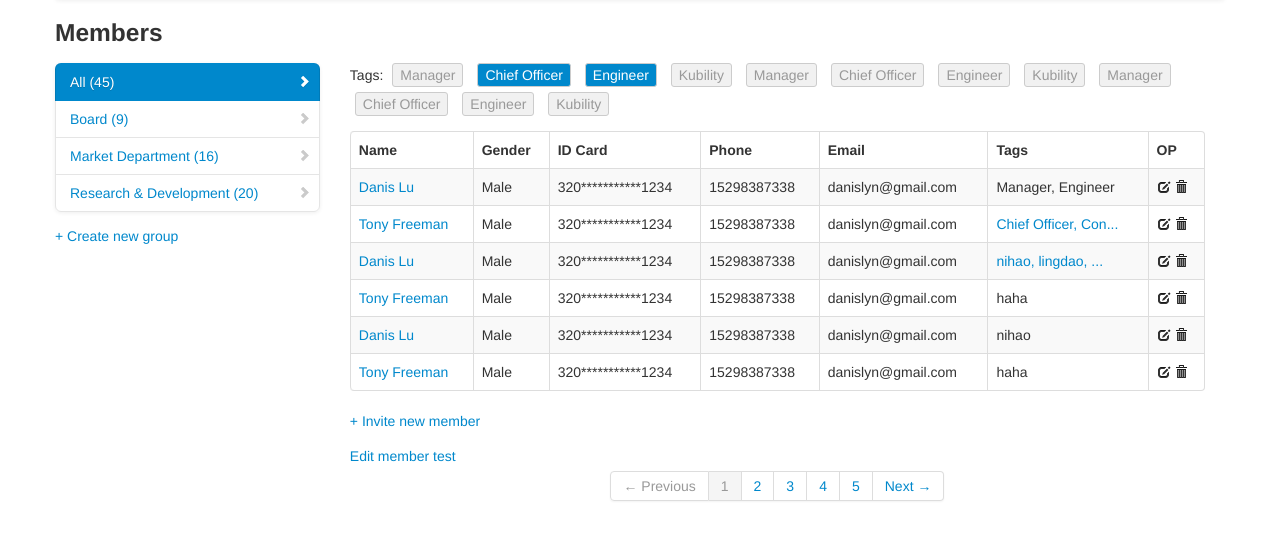
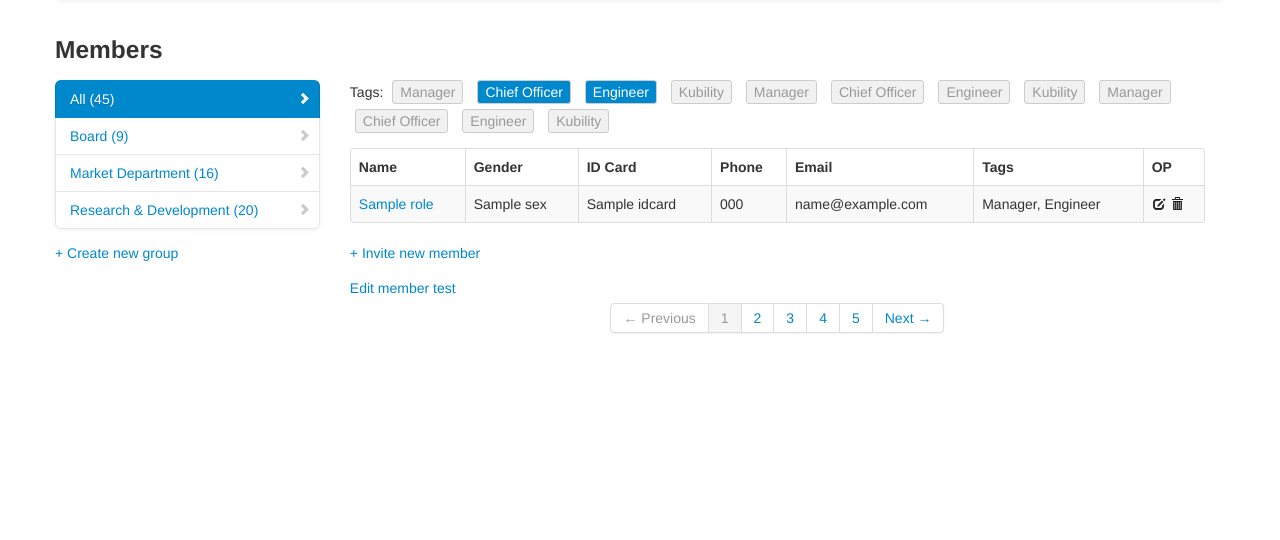
Before and after one commit to skymoney/SkyMeeting, a Python web app: template SkyMeeting/templates/members.html in a window 1280 px wide. Shown: the part 62-602 px from the top of the page. Run offline with Jinja, Linux system fonts and the light colour scheme; the template is opened without the code that fills it: most values are stand-ins (such as "Sample title", 1, 10 or a date in 2020).

Commit message:
update template of members

```diff
--- a/SkyMeeting/public/js/uniform.default.js
+++ b/SkyMeeting/public/js/uniform.default.js
@@ -1,7 +1,6 @@
-$(function() {
-
+/* Global Functions */
 // click event for customized checkbox
-	$("div.checker input").click(function(){
+var checkerClickFunc = function(){
 	var target = $(this).parent("span");
 	if(target.hasClass("checked"))
 	{
@@ -11,17 +10,22 @@ $(function() {
 	{
 		target.addClass("checked");
 	}
-	});
+};
 
 // click event for customized radio
-	$("div.radio input").click(function(){
+var radioClickFunc = function(){
 	$(this).parents("label.radio").siblings("label.radio").each(function(){
 		$(this).find("div.radio span").removeClass("checked");
 	});
 	var target = $(this).parent("span");
 	target.addClass("checked");
-	});
+};
 
 
+// ====================================
+$(function() {
+	// bind click event
+	$("div.checker input").bind("click", checkerClickFunc);
+	$("div.radio input").bind("click", radioClickFunc);
 
 });
--- a/SkyMeeting/templates/base.html
+++ b/SkyMeeting/templates/base.html
@@ -21,7 +21,7 @@
   </head>
   <body>
 
-	<div class="container" style="height:65px;">
+	<div class="container">
 		<div class="navbar-wrapper">
 			<div class="navbar">
 				<div class="navbar-inner">
--- a/SkyMeeting/templates/members.html
+++ b/SkyMeeting/templates/members.html
@@ -141,28 +141,28 @@
   				<!--Sidebar content-->
   				<ul class="nav nav-list side-nav">
   					<li class="active">
-  						<a href="#">
+  						<a href="javascript:void(0);">
   							<span class="group-name">All</span>
   							<span class="group-size">(45)</span>
   							<i class="icon-chevron-right"></i>
   						</a>
   					</li>
   					<li>
-  						<a href="#">
+  						<a href="javascript:void(0);">
   							<span class="group-name">Board</span>
   							<span class="group-size">(9)</span>
   							<i class="icon-chevron-right"></i>
   						</a>
   					</li>
   					<li>
-  						<a href="#">
+  						<a href="javascript:void(0);">
   							<span class="group-name">Market Department</span>
   							<span class="group-size">(16)</span>
   							<i class="icon-chevron-right"></i>
   						</a>
   					</li>
   					<li>
-  						<a href="#">
+  						<a href="javascript:void(0);">
   							<span class="group-name">Research &amp; Development</span>
   							<span class="group-size">(20)</span>
   							<i class="icon-chevron-right"></i>
@@ -217,12 +217,13 @@
 						</tr>
 					</thead>
 					<tbody>
+						{% for role in memberAll %}
 						<tr class="odd">
-							<td><a href="#">Danis Lu</a></td>
-							<td>Male</td>
-							<td>320***********1234</td>
-							<td>15298387338</td>
-							<td>danislyn@gmail.com</td>
+							<td><a href="javascript:void(0);">{{ role.name }}</a></td>
+							<td>{{ role.sex }}</td>
+							<td>{{ role.idcard }}</td>
+							<td>{{ role.phone }}</td>
+							<td>{{ role.email }}</td>
 							<td>
 								Manager, Engineer
 							</td>
@@ -235,98 +236,7 @@
 								</a>
 							</td>
 						</tr>
-						<tr class="even">
-							<td><a href="#">Tony Freeman</a></td>
-							<td>Male</td>
-							<td>320***********1234</td>
-							<td>15298387338</td>
-							<td>danislyn@gmail.com</td>
-							<td>
-								<a href="#" data-toggle="tooltip" data-placement="right" data-original-title="Chief Officer, Consultant, Detective, Editor">Chief Officer, Con...</a>
-							</td>
-							<td>
-								<a href="" class="">
-									<i class="icon-edit icon-green"></i>
-								</a>
-								<a href="" class="">
-									<i class="icon-trash icon-red"></i>
-								</a>
-							</td>
-						</tr>
-						<!-- the same -->
-						<tr class="odd">
-							<td><a href="#">Danis Lu</a></td>
-							<td>Male</td>
-							<td>320***********1234</td>
-							<td>15298387338</td>
-							<td>danislyn@gmail.com</td>
-							<td>
-								<a href="#" data-toggle="tooltip" data-placement="right" data-original-title="nihao lingdao youfapiao">nihao, lingdao, ...</a>
-							</td>
-							<td>
-								<a href="" class="">
-									<i class="icon-edit icon-green"></i>
-								</a>
-								<a href="" class="">
-									<i class="icon-trash icon-red"></i>
-								</a>
-							</td>
-						</tr>
-						<tr class="even">
-							<td><a href="#">Tony Freeman</a></td>
-							<td>Male</td>
-							<td>320***********1234</td>
-							<td>15298387338</td>
-							<td>danislyn@gmail.com</td>
-							<td>
-								haha
-							</td>
-							<td>
-								<a href="" class="">
-									<i class="icon-edit icon-green"></i>
-								</a>
-								<a href="" class="">
-									<i class="icon-trash icon-red"></i>
-								</a>
-							</td>
-						</tr>
-						<tr class="odd">
-							<td><a href="#">Danis Lu</a></td>
-							<td>Male</td>
-							<td>320***********1234</td>
-							<td>15298387338</td>
-							<td>danislyn@gmail.com</td>
-							<td>
-								nihao
-							</td>
-							<td>
-								<a href="" class="">
-									<i class="icon-edit icon-green"></i>
-								</a>
-								<a href="" class="">
-									<i class="icon-trash icon-red"></i>
-								</a>
-							</td>
-						</tr>
-						<tr class="even">
-							<td><a href="#">Tony Freeman</a></td>
-							<td>Male</td>
-							<td>320***********1234</td>
-							<td>15298387338</td>
-							<td>danislyn@gmail.com</td>
-							<td>
-								haha
-							</td>
-							<td>
-								<a href="" class="">
-									<i class="icon-edit icon-green"></i>
-								</a>
-								<a href="" class="">
-									<i class="icon-trash icon-red"></i>
-								</a>
-							</td>
-						</tr>
-						<!-- the same ends -->
+						{% endfor %}
 					</tbody>
 				</table>
 
@@ -371,7 +281,7 @@
 <div class="modal hide fade" id="inviteModal" role="dialog" aria-labelledby="inviteModalLabel" aria-hidden="true">
 	<div class="modal-header">
 		<!-- <input type="button" class="close" data-dismiss="modal" aria-hidden="true" value="x" /> -->
-		<a href="#" class="close" role="button" data-dismiss="modal" aria-hidden="true">x</a>
+		<a href="javascript:void(0);" class="close" role="button" data-dismiss="modal" aria-hidden="true">x</a>
 		<h3 id="inviteModalLabel">Invite new member</h3>
 	</div>
 	<div class="modal-body">
@@ -463,7 +373,7 @@
 <div class="modal hide fade" id="editModal" role="dialog" aria-labelledby="editModalLabel" aria-hidden="true">
 	<div class="modal-header">
 		<!-- <input type="button" class="close" data-dismiss="modal" aria-hidden="true" value="x" /> -->
-		<a href="#" class="close" role="button" data-dismiss="modal" aria-hidden="true">x</a>
+		<a href="javascript:void(0);" class="close" role="button" data-dismiss="modal" aria-hidden="true">x</a>
 		<h3 id="editModalLabel">Edit member</h3>
 	</div>
 	<div class="modal-body">
@@ -663,6 +597,144 @@ $(function() {
 
 
 
+	// ====================================
+	// edit member modal
+	// ====================================
+	// add new group
+	$("#dynAddGroup").click(function(){
+		$("#dynAddGroupDiv").toggle("fast");
+	});
+	$("#dynAddGroupOk").click(function(){
+		var newGroupName = $("#dynNewGroupName").val();
+		newGroupName = newGroupName.trim();
+
+		// validation
+		// should use Reg search
+		if(newGroupName.indexOf(",") > 0 || newGroupName.indexOf("，") > 0)
+		{
+			// error message
+			$("#dynAddGroupErr").text("Cannot contain punctuation");
+			$("#dynAddGroupErr").show();
+			return false;
+		}
+		if(!(newGroupName.length > 0 && newGroupName.length <= 20))
+		{
+			// error message
+			$("#dynAddGroupErr").text("Should be less than 20 characters");
+			$("#dynAddGroupErr").show();
+			return false;
+		}
+		// ......
+
+		// append element
+		$("#dynGroups").append(
+			"<label class=\"checkbox\">" +
+				"<div class=\"checker\">" +
+					"<span class=\"checked\">" +
+						"<input type=\"checkbox\" id=\"\" value=\"newGroupId\" />" +
+					"</span>" +
+				"</div>" +
+				newGroupName +
+			"</label>");
+
+		// bind event for new element
+		$("#dynGroups").children("label.checkbox").last().find("div.checker input").bind("click", checkerClickFunc);
+
+		// clear and hide
+		$("#dynNewGroupName").val("");
+		$("#dynAddGroupDiv").hide("fast");
+		$("#dynAddGroupErr").hide();
+
+	});
+	$("#dynAddGroupCancel").click(function(){
+		$("#dynAddGroupDiv").hide("fast");
+		$("#dynAddGroupErr").hide();
+	});
+
+
+	// patched function for chosen selector
+	var searchChoiceCloseFunc = function(){
+		var index = $(this).attr("rel");
+		$(this).parent("li").hide();  //still a little bug if hiden directly rather than removed
+		$("#tagSect_chzn_o_" + index).removeClass("result-selected").addClass("active-result");
+
+		//sync option in selector
+		$("#tagSect option:eq(" + index + ")").removeAttr("selected");
+	};
+
+	var searchResultClickFunc = function(){
+		var selfId = $(this).attr("id");
+		var index = selfId.substring(selfId.lastIndexOf("_")+1, selfId.length);
+		$("#tagSect_chzn_c_" + index).show();
+		$("#tagSect_chzn_o_" + index).removeClass("active-result").addClass("result-selected");
+
+		//patch
+		// $("#tagSect_chzn").find(".chzn-drop").css("left", "-9000px");  //problem
+		//sync option in selector
+		$("#tagSect option:eq(" + index + ")").attr("selected","selected");
+	};
+
+	// add new tag
+	$("#dynAddTag").click(function(){
+		$("#dynAddTagDiv").toggle("fast");
+	});
+	$("#dynAddTagOk").click(function(){
+		var newTagName = $("#dynNewTagName").val();
+		newTagName = newTagName.trim();
+
+		// validation
+		// should use Reg search
+		/*if(newTagName.indexOf(",") > 0 || newTagName.indexOf("，") > 0)
+		{
+			return false;
+		}*/
+		/*if(newTagName.length() > 0 && newTagName.length() <= 30)
+		{
+			// error message
+			return false;
+		}*/
+		// ......
+
+		// append element
+		$("#tagSect").append("<option selected=\"selected\">" + newTagName + "</option>");
+		var tagSectIndex = $("#tagSect option").length - 1;
+
+		// $("#tagSect_chzn").remove();
+		// $("#tagSect").chosen();
+		// $('[data-rel="chosen"],[rel="chosen"]').chosen();
+
+		$("#tagSect_chzn").find("ul.chzn-choices").find(".search-field").
+			before("<li class=\"search-choice\" id=\"tagSect_chzn_c_" + tagSectIndex + "\">" +
+						"<span>" + newTagName + "</span>" +
+						"<a href=\"javascript:void(0);\" class=\"search-choice-close\" rel=\"" + tagSectIndex + "\"></a>" +
+					"</li>");
+
+		$("#tagSect_chzn").find("ul.chzn-results").
+			append("<li id=\"tagSect_chzn_o_" + tagSectIndex + "\" class=\"result-selected\">" + newTagName + "</li>");
+
+		// bind event for new element
+		$("#tagSect_chzn_c_" + tagSectIndex).find(".search-choice-close").click(searchChoiceCloseFunc);
+		$("#tagSect_chzn_o_" + tagSectIndex).click(searchResultClickFunc);
+
+		// clear and hide
+		$("#dynNewTagName").val("");
+		$("#dynAddTagDiv").hide("fast");
+
+	});
+	$("#dynAddTagCancel").click(function(){
+		$("#dynAddTagDiv").hide("fast");
+	});
+
+
+	// edit member submit
+	$("#editModalOk").click(function(){
+		alert($("#tagSect option:selected").length);
+
+	});
+	// ====================================
+
+
+
 
 
 
```
Also changed, not shown: other parts of SkyMeeting/templates/members.html (+47 -23 lines). Lines whose indentation alone changed are shown as unchanged.
